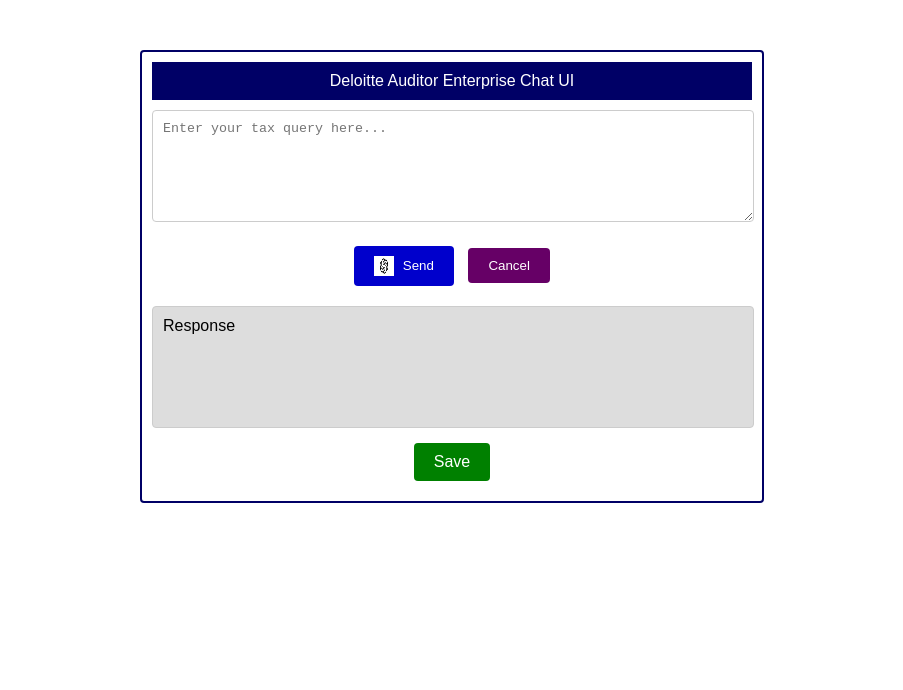
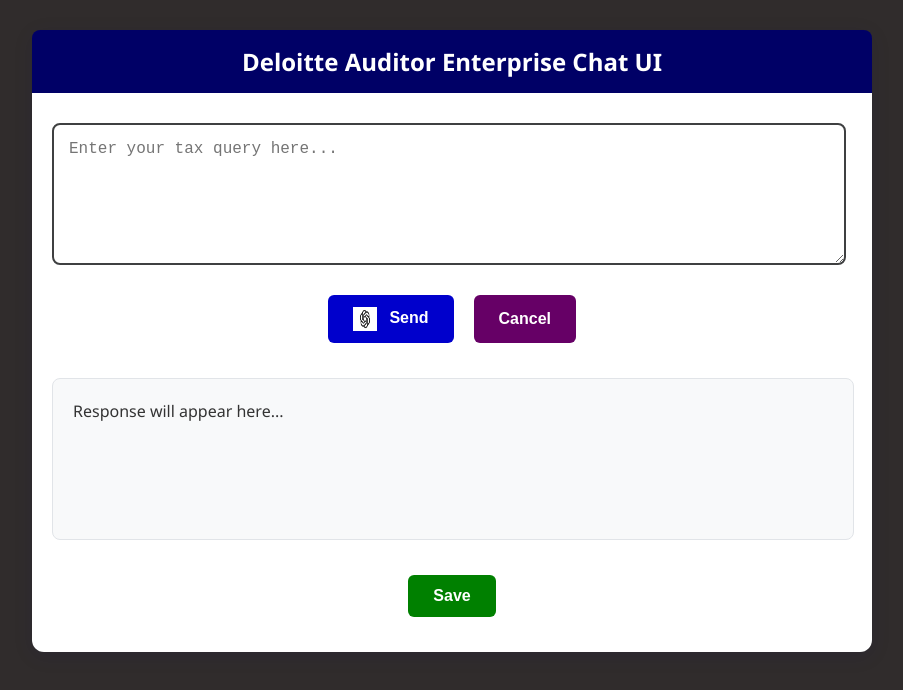
Before and after one commit to kapilgulani/Gimini-ChatBot, a website: page index.html in a window 1280 px wide. Shown: the whole page, without its empty margins (188-1091 px from the left). Drawn offline with nearby package versions, Linux system fonts and the light colour scheme.

Commit message:
modified UI

```diff
--- a/index.html
+++ b/index.html
@@ -6,52 +6,65 @@
   <meta name="viewport" content="width=device-width, initial-scale=1.0">
   <title>Deloitte Auditor Enterprise Chat UI</title>
   <style>
-    body,
-    html {
+    body, html {
       height: 100%;
       margin: 0;
-      font-family: Arial, sans-serif;
+      font-family: 'Segoe UI', Tahoma, Geneva, Verdana, sans-serif;
+      background-color: #302c2c;
     }
 
     .chat-ui {
-      background-color: #fff;
-      border: 2px solid #000066;
-      border-radius: 4px;
-      width: 80%;
-      max-width: 600px;
-      margin: 50px auto;
-      padding: 10px;
+      background-color: #ffffff;
+      border-radius: 12px;
+      width: 90%;
+      max-width: 800px;
+      margin: 30px auto;
+      padding: 20px;
+      box-shadow: 0 4px 20px rgba(0, 0, 102, 0.1);
     }
 
-    .header,
-    .footer {
+    .header {
       background-color: #000066;
       color: #ffffff;
-      padding: 10px;
+      padding: 15px;
       text-align: center;
+      font-size: 24px;
+      font-weight: bold;
+      border-radius: 8px 8px 0 0;
+      margin: -20px -20px 20px -20px;
     }
 
     .input-box {
-      width: calc(100% - 20px);
-      padding: 10px;
+      width: calc(100% - 40px);
+      padding: 15px;
       margin: 10px 0;
-      border: 1px solid #ccc;
-      border-radius: 4px;
-      white-space: pre-wrap;
-      overflow-wrap: break-word;
+      border: 2px solid #3f4041;
+      border-radius: 8px;
+      font-size: 16px;
+      resize: vertical;
+      transition: border-color 0.3s ease;
+    }
+
+    .input-box:focus {
+      outline: none;
+      border-color: #000066;
     }
 
     .buttons {
-      text-align: center;
-      padding: 10px 0;
+      display: flex;
+      justify-content: center;
+      padding: 15px 0;
     }
 
     .button {
-      padding: 10px 20px;
-      margin: 0 5px;
+      padding: 12px 25px;
+      margin: 0 10px;
       border: none;
-      border-radius: 4px;
+      border-radius: 6px;
       cursor: pointer;
+      font-size: 16px;
+      font-weight: bold;
+      transition: all 0.3s ease;
     }
 
     .send-button {
@@ -59,52 +72,76 @@
       color: white;
     }
 
+    .send-button:hover {
+      background-color: #000099;
+    }
+
     .cancel-button {
       background-color: #660066;
       color: white;
     }
 
+    .cancel-button:hover {
+      background-color: #4d004d;
+    }
+
     .response {
-      background-color: #dddddd;
-      color: black;
-      padding: 10px;
-      min-height: 100px;
-      width: calc(100% - 20px);
-      margin-top: 10px;
-      border: 1px solid #ccc;
-      border-radius: 4px;
+      background-color: #f8f9fa;
+      color: #333;
+      padding: 20px;
+      min-height: 120px;
+      width: calc(100% - 40px);
+      margin-top: 20px;
+      border: 1px solid #e1e4e8;
+      border-radius: 8px;
+      font-size: 16px;
+      line-height: 1.6;
       overflow-wrap: break-word;
       overflow: auto;
-      text-align: left;
     }
 
     .chat-logo {
-      width: 20px;
-      height: 20px;
-      margin-right: 5px;
+      width: 24px;
+      height: 24px;
+      margin-right: 8px;
       vertical-align: middle;
     }
 
     .save-button-container {
-      margin-top: 5px;
+      margin-top: 20px;
       text-align: center;
     }
 
     .save-button {
       background-color: #008000;
       color: white;
-      padding: 10px 20px;
+      padding: 12px 25px;
       border: none;
-      border-radius: 4px;
+      border-radius: 6px;
       cursor: pointer;
       font-size: 16px;
+      font-weight: bold;
+      transition: background-color 0.3s ease;
+    }
+
+    .save-button:hover {
+      background-color: #006600;
+    }
+
+    @media (max-width: 600px) {
+      .chat-ui {
+        width: 95%;
+        margin: 15px auto;
+      }
+
+      .button {
+        padding: 10px 20px;
+      }
     }
   </style>
-
 </head>
 
 <body>
-
   <div class="chat-ui">
     <div class="header">
       Deloitte Auditor Enterprise Chat UI
@@ -119,7 +156,7 @@
         <button class="button cancel-button">Cancel</button>
       </div>
       <div class="response">
-          Response
+        Response will appear here...
       </div>
     </div>
     <div class="buttons save-button-container">
```
Lines whose indentation alone changed are shown as unchanged.
